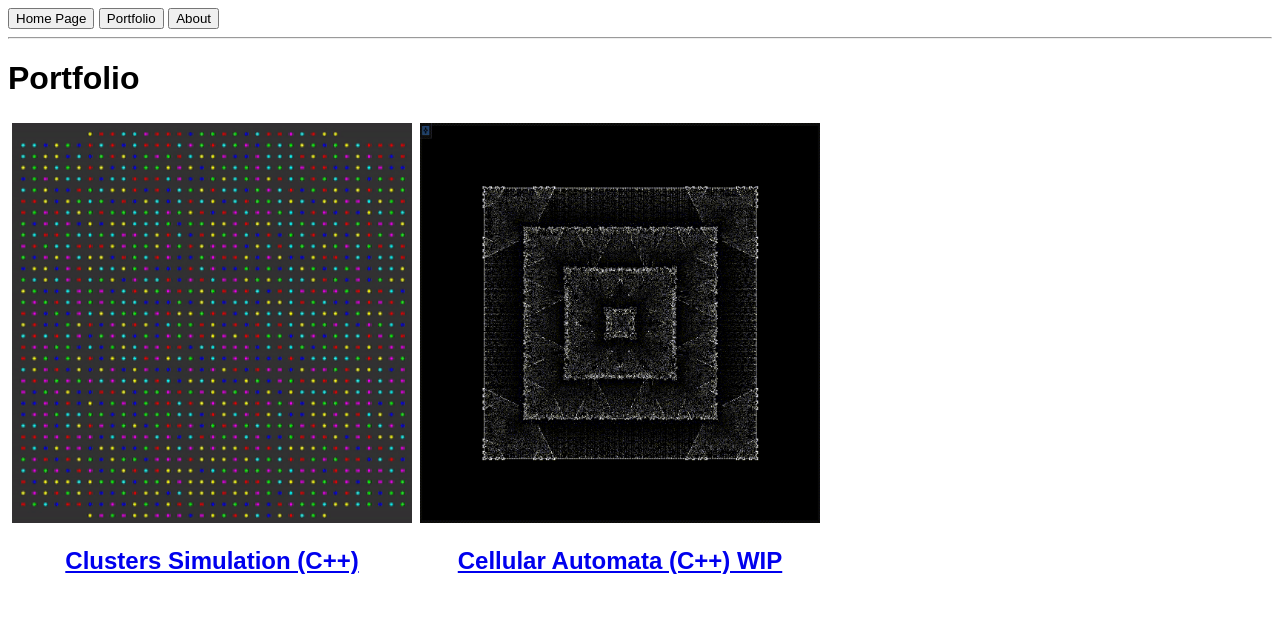
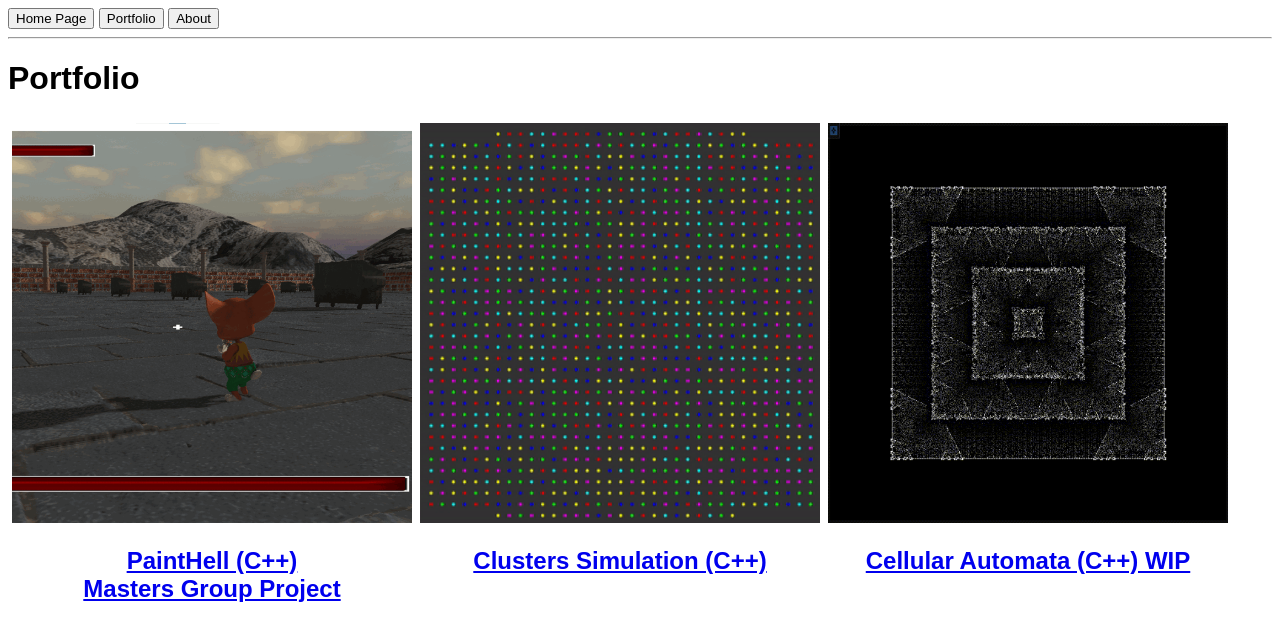
Before and after one commit to blacktack2/Website, a Jekyll site: the page built from portfolio.html, in a window 1280 px wide. Shown: the top 641 px of the page. Built offline with Jekyll 4.4.1, drawn with Linux system fonts in a browser that asks for light colours.

Commit message:
Add skeleton for masters group project

```diff
--- a/_data/portfolio_contents.yml
+++ b/_data/portfolio_contents.yml
@@ -1,3 +1,7 @@
+- title: PaintHell (C++) <br /> Masters Group Project
+  link: portfolio/MastersGroup.html
+  preview: /assets/videos/masters_group/
+  alt: Example video of the PaintHell game
 - title: Clusters Simulation (C++)
   link: portfolio/Clusters.html
   preview: /assets/videos/clusters/
--- a/portfolio/MastersGroup.html
+++ b/portfolio/MastersGroup.html
@@ -0,0 +1,5 @@
+---
+layout: portfolio
+title: PaintHell - Masters Group Project
+repo: https://github.com/blacktack2/MastersGroupProject2023
+---
```
Also changed, not shown: assets/images/masters_group/MainMenu.png (added), assets/videos/masters_group/preview.gif (added), assets/videos/masters_group/preview_static.gif (added), 3 other files.
